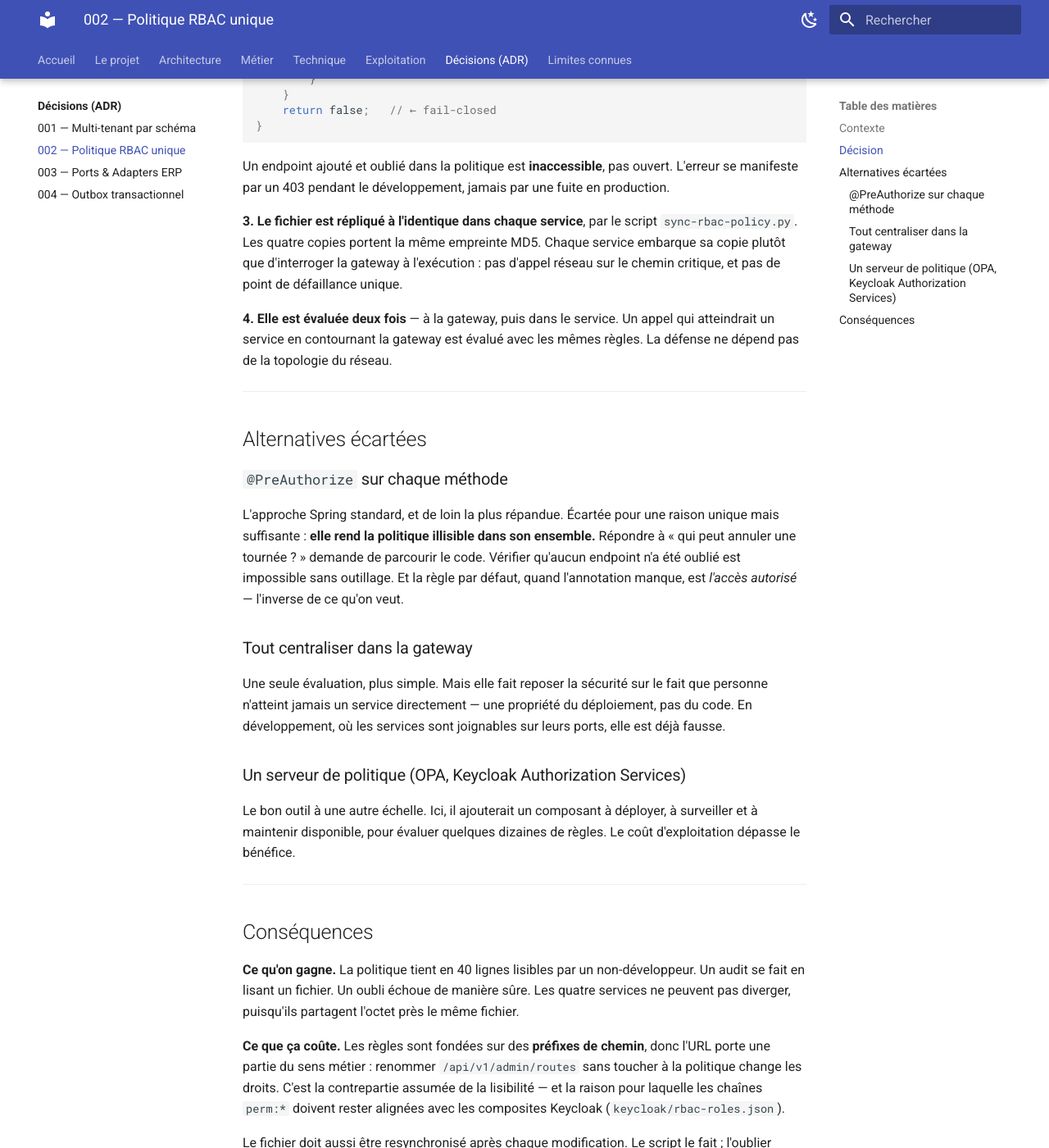
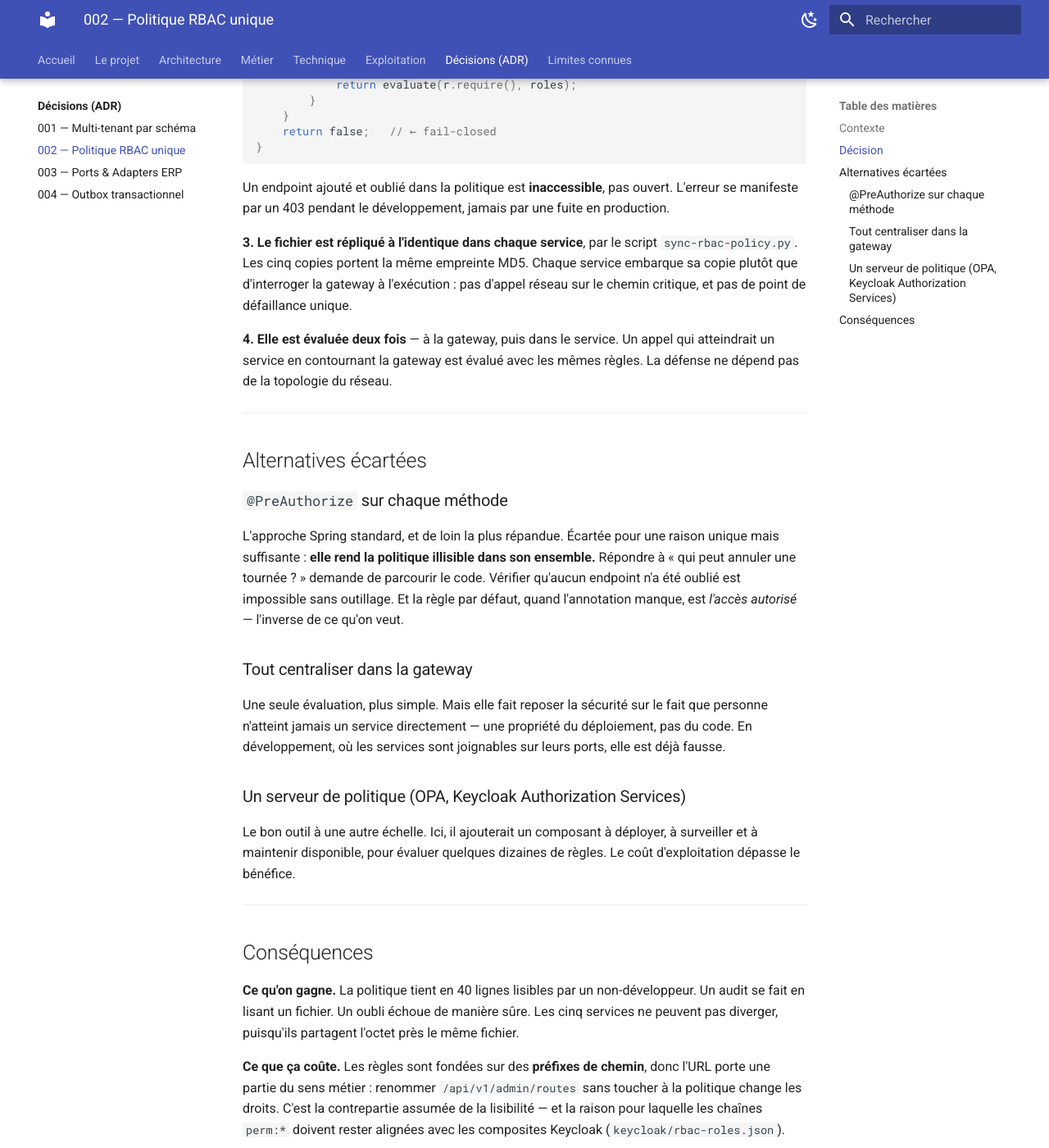
Before and after one commit to Moaziz667/asm-track, an MkDocs documentation site: the page built from docs/adr/002-politique-rbac-unique.md, in a window 1280 px wide and 1400 px high, scrolled down 1083 px. Shown: the whole window at 82% size. Built offline with MkDocs 1.6.1 and Material for MkDocs 9.7.7, drawn with Linux system fonts in a browser that asks for light colours; some of the changed text lies outside the part shown.

Commit message:
docs(rbac): la politique couvre cinq services et quarante-six regles
Mise a jour des chiffres et du schema de replication apres l'entree de
l'AssistantService dans la politique canonique : cinq copies au lieu de
quatre, 46 regles au lieu de 45.

- ADR-002 : portee, empreinte MD5, consequences
- architecture/autorisation.md : compte de regles + schema mermaid du sync
- exploitation/developpement.md, limites.md, projet/exigences.md, rapport/PLAN.md

Verifie : md5sum identique sur les 5 copies, sync-rbac-policy.py --check OK,
composites Keycloak conformes (ADMIN 18, DISPATCHER 11, MANAGER 6).

```diff
--- a/docs/adr/002-politique-rbac-unique.md
+++ b/docs/adr/002-politique-rbac-unique.md
@@ -51,7 +51,7 @@
 manifeste par un 403 pendant le développement, jamais par une fuite en production.
 
 **3. Le fichier est répliqué à l'identique dans chaque service**, par le script
-`sync-rbac-policy.py`. Les quatre copies portent la même empreinte MD5. Chaque service embarque sa
+`sync-rbac-policy.py`. Les cinq copies portent la même empreinte MD5. Chaque service embarque sa
 copie plutôt que d'interroger la gateway à l'exécution : pas d'appel réseau sur le chemin critique,
 et pas de point de défaillance unique.
 
@@ -85,7 +85,7 @@
 ## Conséquences
 
 **Ce qu'on gagne.** La politique tient en 40 lignes lisibles par un non-développeur. Un audit se fait
-en lisant un fichier. Un oubli échoue de manière sûre. Les quatre services ne peuvent pas diverger,
+en lisant un fichier. Un oubli échoue de manière sûre. Les cinq services ne peuvent pas diverger,
 puisqu'ils partagent l'octet près le même fichier.
 
 **Ce que ça coûte.** Les règles sont fondées sur des **préfixes de chemin**, donc l'URL porte une
```
Also changed, not shown: other parts of docs/adr/002-politique-rbac-unique.md (+1 -1 lines), docs/architecture/autorisation.md (+4 -2 lines), docs/exploitation/developpement.md (+1 -1 lines), docs/limites.md (+1 -1 lines), docs/projet/exigences.md (+1 -1 lines), rapport/PLAN.md (+1 -1 lines).
